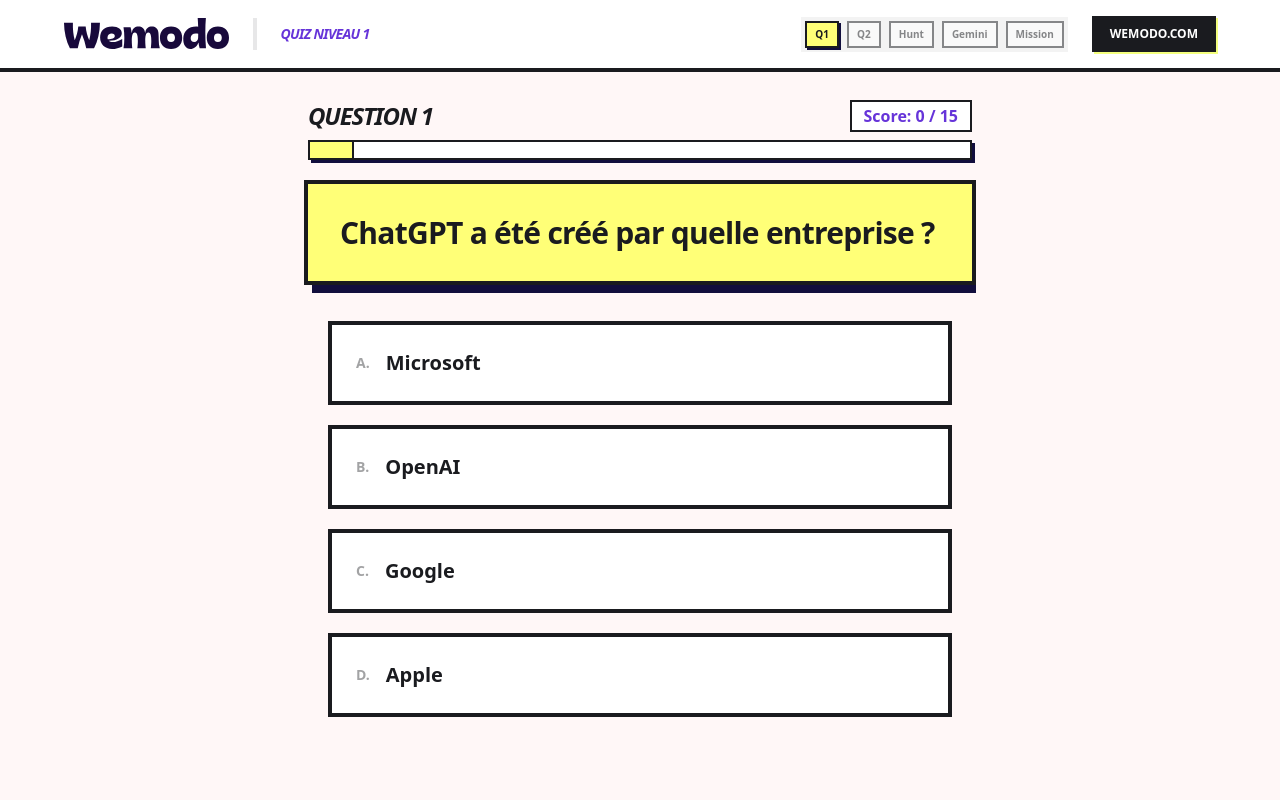
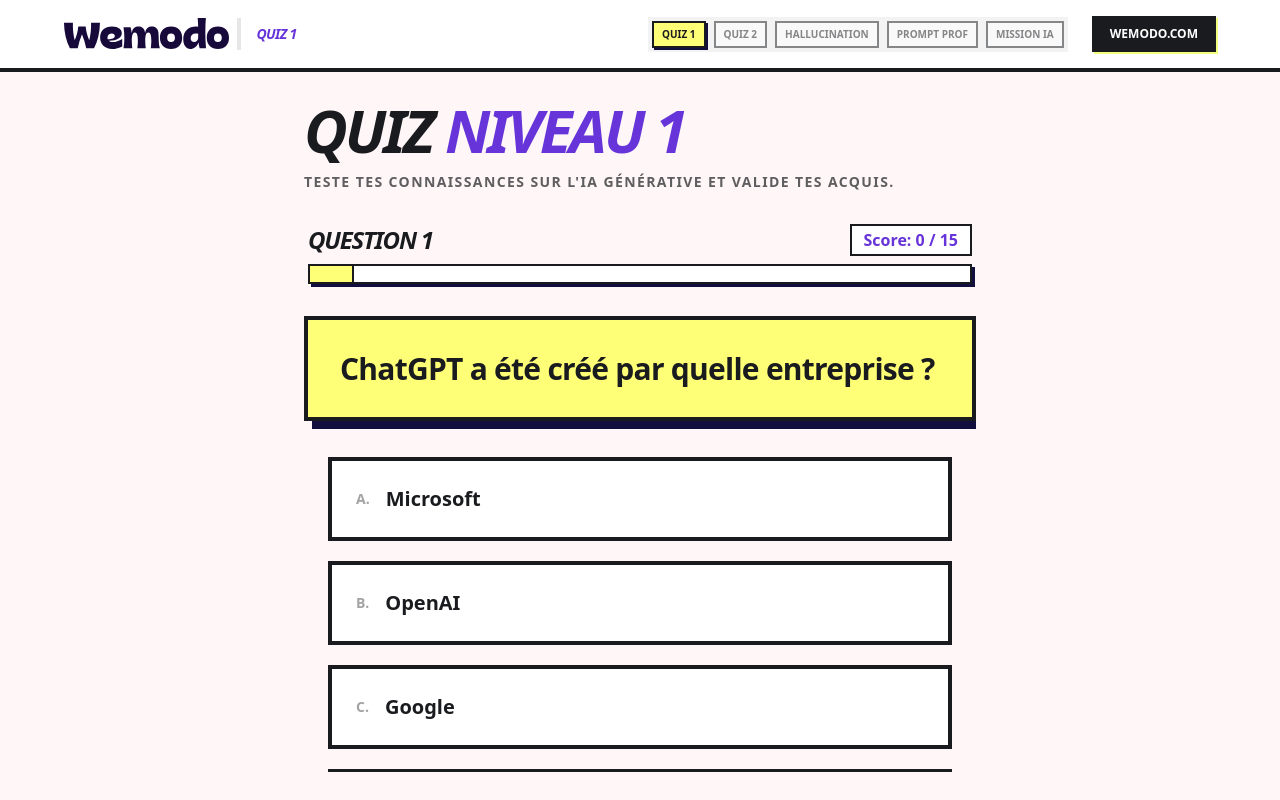
Before and after one commit to maximeelhaik/Wemodo---Formation-IA, a React (Vite) app: page / in a window 1280 px wide. Built offline with nearby package versions, Linux system fonts and the light colour scheme; no server answers; a web font is replaced by a local one.

Commit message:
Corrections UX / UI Mobile + correctif titres des appli

```diff
--- a/src/App.tsx
+++ b/src/App.tsx
@@ -14,6 +14,7 @@
 export default function App() {
   const [view, setView] = useState<"quiz" | "hunter" | "reviewer" | "generator">("quiz");
   const [level, setLevel] = useState<1 | 2>(1);
+  const [isMobileMenuOpen, setIsMobileMenuOpen] = useState(false);
 
   // Sync state with URL for development/deployment access
   useEffect(() => {
@@ -40,6 +41,7 @@
   const switchApp = (newView: "quiz" | "hunter" | "reviewer" | "generator", newLvl: 1 | 2 = 1) => {
     setView(newView);
     setLevel(newLvl);
+    setIsMobileMenuOpen(false);
 
     const url = new URL(window.location.href);
     url.searchParams.delete("level");
@@ -57,49 +59,58 @@
 
   return (
     <div className="h-screen flex flex-col bg-wemodo-cream overflow-hidden">
-      {/* Header - Hidden on mobile as per user request */}
-      <header className="hidden md:block border-b-4 border-wemodo-navy p-3 md:p-4 bg-white z-50 shrink-0">
+      {/* Header */}
+      <header className="border-b-4 border-wemodo-navy p-3 md:p-4 bg-white z-50 shrink-0 relative">
         <div className="max-w-6xl mx-auto flex justify-between items-center gap-4">
-          <div className="flex items-center gap-4">
-            <WemodoLogo />
-            <div className="hidden lg:block h-8 w-1 bg-wemodo-navy/10 mx-2" />
-            <div className="font-display font-black text-xs md:text-sm italic uppercase tracking-tighter text-wemodo-purple">
-              {view === "quiz" ? `Quiz Niveau ${level}` : view === "hunter" ? "Hallucination Hunter" : view === "reviewer" ? "Gemini Reviewer" : "Mission Booster"}
+          <div className="flex items-center gap-4 md:w-auto w-full justify-between">
+            <div className="flex items-center">
+              <WemodoLogo />
+              <div className="hidden lg:block h-8 w-1 bg-wemodo-navy/10 mx-2" />
+              <div className="font-display font-black text-xs md:text-sm italic uppercase tracking-tighter text-wemodo-purple ml-2">
+                {view === "quiz" ? `QUIZ ${level}` : view === "hunter" ? "HALLUCINATION" : view === "reviewer" ? "PROMPT PROF" : "MISSION IA"}
+              </div>
             </div>
+            {/* Hamburger Button for mobile */}
+            <button
+              className="md:hidden border-2 border-wemodo-navy bg-wemodo-yellow text-[10px] font-black px-3 py-2 uppercase shadow-[2px_2px_0px_0px_rgba(18,14,61,1)] active:shadow-none active:translate-y-0.5"
+              onClick={() => setIsMobileMenuOpen(!isMobileMenuOpen)}
+            >
+              MENU
+            </button>
           </div>
 
-          <div className="flex items-center gap-4 md:gap-6">
+          <div className="hidden md:flex items-center gap-4 md:gap-6">
             {/* Dev Navigation - Buttons to switch apps */}
             <div className="flex gap-2 bg-wemodo-navy/5 p-1">
               <button
                 onClick={() => switchApp("quiz", 1)}
                 className={`text-[10px] font-black px-2 py-1 border-2 border-wemodo-navy transition-all ${view === "quiz" && level === 1 ? 'bg-wemodo-yellow shadow-[2px_2px_0px_0px_rgba(18,14,61,1)]' : 'bg-white opacity-50'}`}
               >
-                Q1
+                QUIZ 1
               </button>
               <button
                 onClick={() => switchApp("quiz", 2)}
                 className={`text-[10px] font-black px-2 py-1 border-2 border-wemodo-navy transition-all ${view === "quiz" && level === 2 ? 'bg-wemodo-purple text-white shadow-[2px_2px_0px_0px_rgba(18,14,61,1)]' : 'bg-white opacity-50'}`}
               >
-                Q2
+                QUIZ 2
               </button>
               <button
                 onClick={() => switchApp("hunter")}
                 className={`text-[10px] font-black px-2 py-1 border-2 border-wemodo-navy transition-all ${view === "hunter" ? 'bg-wemodo-pink shadow-[2px_2px_0px_0px_rgba(18,14,61,1)]' : 'bg-white opacity-50'}`}
               >
-                Hunt
+                HALLUCINATION
               </button>
               <button
                 onClick={() => switchApp("reviewer")}
                 className={`text-[10px] font-black px-2 py-1 border-2 border-wemodo-navy transition-all ${view === "reviewer" ? 'bg-wemodo-yellow shadow-[2px_2px_0px_0px_rgba(18,14,61,1)]' : 'bg-white opacity-50'}`}
               >
-                Gemini
+                PROMPT PROF
               </button>
               <button
                 onClick={() => switchApp("generator")}
                 className={`text-[10px] font-black px-2 py-1 border-2 border-wemodo-navy transition-all ${view === "generator" ? 'bg-wemodo-purple text-white shadow-[2px_2px_0px_0px_rgba(18,14,61,1)]' : 'bg-white opacity-50'}`}
               >
-                Mission
+                MISSION IA
               </button>
             </div>
 
@@ -113,15 +124,52 @@
             </a>
           </div>
         </div>
+
+        {/* Mobile menu dropdown */}
+        {isMobileMenuOpen && (
+          <div className="md:hidden absolute top-full left-0 right-0 bg-white border-b-4 border-b border-wemodo-navy p-4 flex flex-col gap-2 z-50">
+             <button
+               onClick={() => switchApp("quiz", 1)}
+               className={`text-xs font-black p-3 border-2 border-wemodo-navy text-left ${view === "quiz" && level === 1 ? 'bg-wemodo-yellow shadow-[4px_4px_0px_0px_rgba(18,14,61,1)]' : 'bg-white'}`}
+             >
+               QUIZ NIVEAU 1
+             </button>
+             <button
+               onClick={() => switchApp("quiz", 2)}
+               className={`text-xs font-black p-3 border-2 border-wemodo-navy text-left ${view === "quiz" && level === 2 ? 'bg-wemodo-purple text-white shadow-[4px_4px_0px_0px_rgba(18,14,61,1)]' : 'bg-white'}`}
+             >
+               QUIZ NIVEAU 2
+             </button>
+             <button
+               onClick={() => switchApp("hunter")}
+               className={`text-xs font-black p-3 border-2 border-wemodo-navy text-left ${view === "hunter" ? 'bg-wemodo-pink shadow-[4px_4px_0px_0px_rgba(18,14,61,1)]' : 'bg-white'}`}
+             >
+               HALLUCINATION HUNTER
+             </button>
+             <button
+               onClick={() => switchApp("reviewer")}
+               className={`text-xs font-black p-3 border-2 border-wemodo-navy text-left ${view === "reviewer" ? 'bg-wemodo-yellow shadow-[4px_4px_0px_0px_rgba(18,14,61,1)]' : 'bg-white'}`}
+             >
+               PROMPT PROF
+             </button>
+             <button
+               onClick={() => switchApp("generator")}
+               className={`text-xs font-black p-3 border-2 border-wemodo-navy text-left ${view === "generator" ? 'bg-wemodo-purple text-white shadow-[4px_4px_0px_0px_rgba(18,14,61,1)]' : 'bg-white'}`}
+             >
+               MISSION IA
+             </button>
+          </div>
+        )}
       </header>
 
-      {/* Main Content - Full screen on mobile */}
-      <main className="flex-1 overflow-y-auto px-0 md:px-4 py-0 md:py-6 scrollbar-hide">
+      {/* Main Content */}
+      <main className="flex-1 overflow-hidden px-4 md:px-4 py-4 md:py-6 scrollbar-hide">
         <div className="max-w-4xl mx-auto h-full w-full">
           {view === "quiz" ? (
             <AIQuiz
               key={`quiz-${level}`}
               questions={level === 1 ? GEN_AI_QUESTIONS : GEN_AI_QUESTIONS_L2}
+              level={level}
             />
           ) : view === "hunter" ? (
             <HallucinationHunter key="hunter" />
--- a/src/apps/AIQuiz/AIQuiz.tsx
+++ b/src/apps/AIQuiz/AIQuiz.tsx
@@ -9,9 +9,10 @@
 
 interface AIQuizProps {
   questions: Question[];
+  level?: number;
 }
 
-export const AIQuiz: React.FC<AIQuizProps> = ({ questions }) => {
+export const AIQuiz: React.FC<AIQuizProps> = ({ questions, level = 1 }) => {
   const [state, setState] = useState<QuizState>({
     currentQuestionIndex: 0,
     score: 0,
@@ -209,7 +210,17 @@
   }
 
   return (
-    <div className="max-w-2xl mx-auto flex flex-col h-full md:min-h-full gap-0 md:gap-5 py-0 md:py-1 bg-white md:bg-transparent">
+    <div className="max-w-2xl mx-auto flex flex-col h-full md:min-h-full gap-6 md:gap-8 py-0 md:py-1 bg-transparent">
+      {/* Header */}
+      <div className="space-y-3 px-4 md:px-0 mt-4 md:mt-0">
+        <h1 className="font-display font-black text-4xl md:text-6xl uppercase italic tracking-tighter text-wemodo-navy leading-none">
+          Quiz <span className="text-wemodo-purple">Niveau {level}</span>
+        </h1>
+        <p className="font-bold text-wemodo-navy/70 uppercase text-xs md:text-sm tracking-widest max-w-2xl">
+          Teste tes connaissances sur l'IA générative et valide tes acquis.
+        </p>
+      </div>
+
       {/* Progress Header */}
       <div className="flex flex-col gap-1.5 shrink-0 px-4 md:px-1 py-4 md:py-0 bg-wemodo-cream md:bg-transparent border-b-4 md:border-b-0 border-wemodo-navy">
         <div className="flex justify-between items-center mb-0.5">
--- a/src/apps/HallucinationHunter/HallucinationHunter.tsx
+++ b/src/apps/HallucinationHunter/HallucinationHunter.tsx
@@ -192,17 +192,19 @@
   }
 
   return (
-    <div className="flex flex-col gap-4 md:gap-6 max-w-4xl mx-auto h-full p-0 md:p-2 bg-white md:bg-transparent">
-      {/* Header Info */}
-      <div className="flex flex-col md:flex-row justify-between items-start md:items-center gap-4 bg-wemodo-cream md:bg-white border-b-4 md:border-4 border-wemodo-navy p-4 md:shadow-[8px_8px_0px_0px_rgba(18,14,61,1)]">
-        <div>
-          <h1 className="font-display font-black text-2xl md:text-3xl italic uppercase tracking-tighter text-wemodo-navy flex items-center gap-3">
-            <Search className="text-wemodo-purple" /> Hallucination Hunter
-          </h1>
-          <p className="font-bold text-wemodo-navy/60 text-xs md:text-sm">
-            Un email de consultant. Trouve les <span className="text-red-600">hallucinations</span> et les <span className="text-wemodo-purple">clichés IA</span>.
-          </p>
-        </div>
+    <div className="flex flex-col gap-6 md:gap-8 max-w-4xl mx-auto h-full p-0 md:p-2 bg-transparent overflow-y-auto w-full">
+      {/* Header */}
+      <div className="space-y-3 px-4 md:px-0 mt-4 md:mt-0">
+        <h1 className="font-display font-black text-4xl md:text-6xl uppercase italic tracking-tighter text-wemodo-navy leading-none">
+          Cherche les <span className="text-wemodo-purple">Hallucinations !</span>
+        </h1>
+        <p className="font-bold text-wemodo-navy/70 uppercase text-xs md:text-sm tracking-widest max-w-2xl">
+          Déniche les hallucinations et les clichés dans un texte généré par l'IA.
+        </p>
+      </div>
+
+      {/* Stats Info */}
+      <div className="flex flex-col md:flex-row justify-between items-start md:items-center gap-4 bg-wemodo-cream md:bg-white border-b-4 md:border-4 border-wemodo-navy p-4 md:shadow-[8px_8px_0px_0px_rgba(18,14,61,1)] shrink-0 mx-4 md:mx-0">
         <div className="flex flex-row md:flex-col items-center md:items-end justify-between w-full md:w-auto mt-2 md:mt-0">
           <span className="text-3xl md:text-4xl font-black italic text-wemodo-purple">
             {foundIds.length} <span className="text-lg not-italic text-wemodo-navy/30">/ {totalTargets}</span>
--- a/src/apps/UseCaseGenerator/UseCaseGenerator.tsx
+++ b/src/apps/UseCaseGenerator/UseCaseGenerator.tsx
@@ -63,7 +63,7 @@
       {/* Header */}
       <div className="space-y-3 px-4 md:px-0">
         <h1 className="font-display font-black text-4xl md:text-6xl uppercase italic tracking-tighter text-wemodo-navy leading-none">
-          L'IA dans <span className="text-wemodo-purple">mon Métier</span>
+          L'ia dans <span className="text-wemodo-purple">mon metier.</span>
         </h1>
         <p className="font-bold text-wemodo-navy/70 uppercase text-xs md:text-sm tracking-widest max-w-2xl">
           Explore 5 cas d'usage concrets de l'IA adaptés à ta profession — avec un exemple de prompt pour chacun.
```
Also changed, not shown: src/apps/PromptReviewer/PromptReviewer.tsx (+6 -6 lines).
